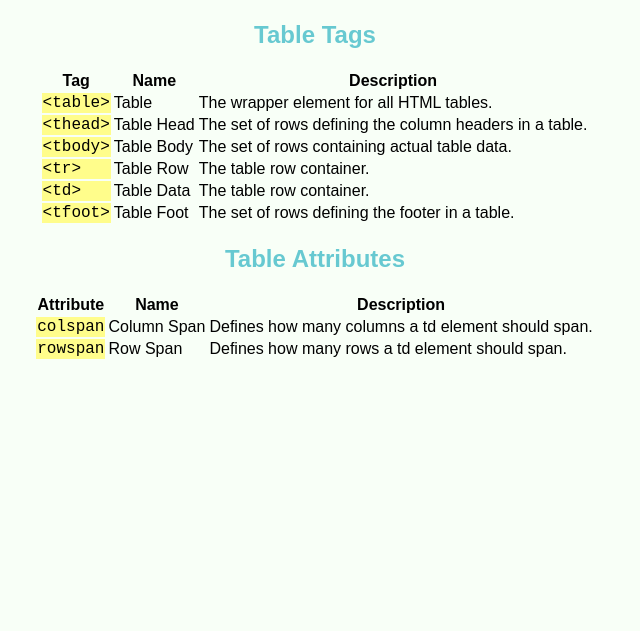
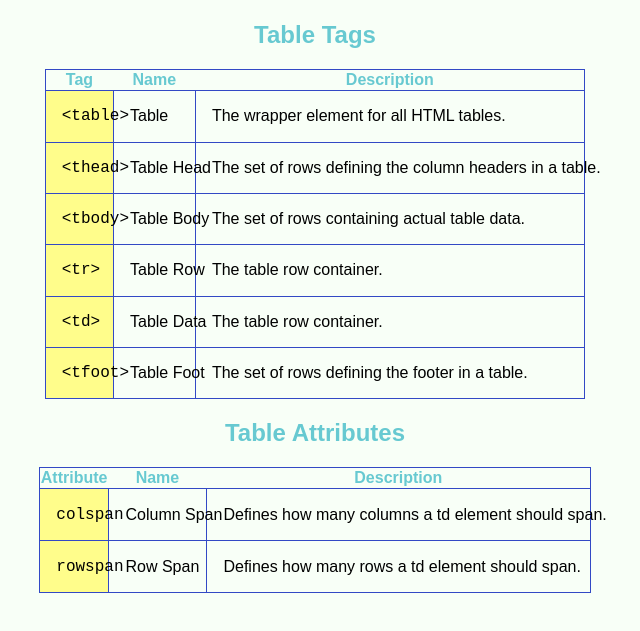
Before and after one commit to cjdemille/Codecademy, a plain HTML site: page tableReference/index.html in a window 1280 px wide. Shown: the part 69-700 px from the top of the page, without its empty margins (325-965 px from the left). Drawn offline with Linux system fonts and the light colour scheme.

Commit message:
For codecademy

```diff
--- a/tableReference/style.css
+++ b/tableReference/style.css
@@ -16,14 +16,27 @@ h2{
     color: #67c9d1;
     font-size:24px;
 }
+
 table{
     margin-left:auto;
     margin-right:auto;
+    border: 1px solid #3349c5;
+    border-collapse:collapse;
+    white-space: nowrap;
 }
-th{
-    background-color:#f8fff7;
+thead{
+    background-color:#67c9d1;
+    color:#67c9d1;
+}
+.header{
+    backgroundcolor:#67c9d1 !important;
 }
 .code{
     font-family:monospace;
     background-color:#fffd8b;
 }
+td{
+    padding:3%;
+    border: 1px solid #3349c5;
+
+}
```
